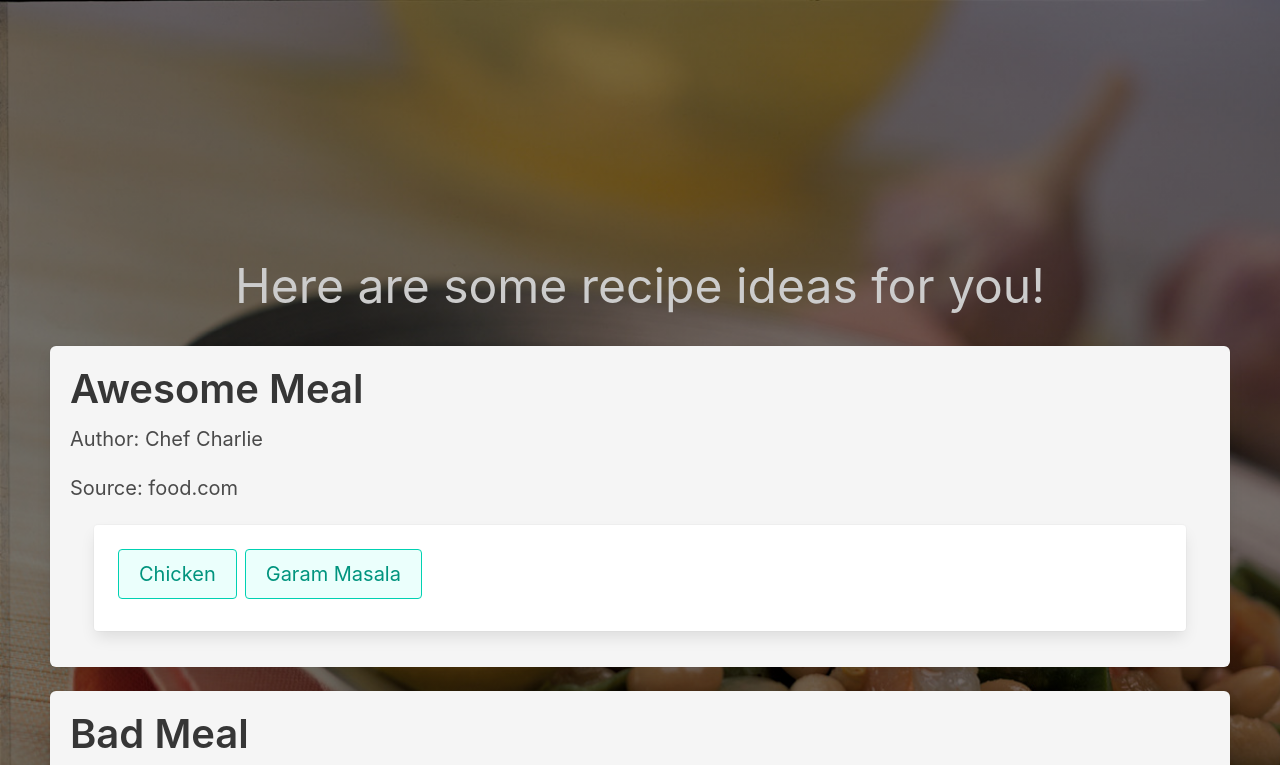
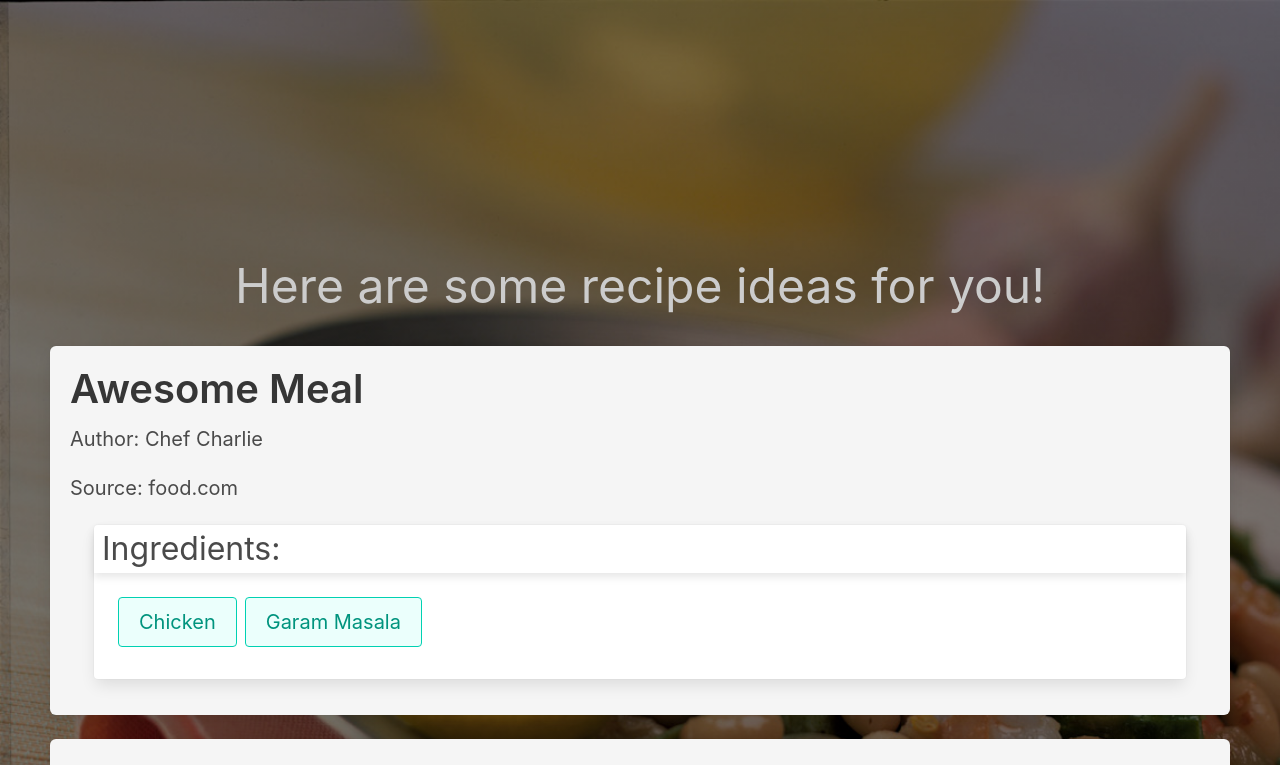
Before and after one commit to arwalton/recipe-app, a React (Create React App) app in the folder front_end/: page /results in a window 1280 px wide. Shown: the top 765 px of the page. Built offline with nearby package versions, Linux system fonts and the light colour scheme.

Commit message:
Add ingredients without a group to Miscellaneous category

```diff
--- a/front_end/src/components/IngredientGroupList.js
+++ b/front_end/src/components/IngredientGroupList.js
@@ -17,29 +17,24 @@ class IngredientGroupList extends React.Component{
             let lastGroup = null;
             const SORTEDINGREDIENTS = JSON.parse(JSON.stringify([...this.props.ingredients]))
             SORTEDINGREDIENTS.sort((a,b)=> {
-                if(a.foodgroup < b.foodgroup) {return -1}
-                if(b.foodgroup > b.foodgroup) {return 1}
+                if(a.group < b.group) {return -1}
+                if(b.group > b.group) {return 1}
                 return 0
             });
 
-            console.log("SORTEDINGREDIENTS:\n" + SORTEDINGREDIENTS);
-
-            for(const ingredient of SORTEDINGREDIENTS){
-                console.log(ingredient.foodgroup);
-            }
         for(const ingredient of SORTEDINGREDIENTS){
-            if(ingredient.foodgroup !== lastGroup){
+            if(ingredient.group !== lastGroup){
                 GROUPS.push(
                     <IngredientList
-                        foodgroup={ingredient.foodgroup}
+                        group={ingredient.group}
                         ingredients={SORTEDINGREDIENTS}
                         filterText={this.props.filterText}
-                        key={ingredient.foodgroup}
+                        key={ingredient.group}
                         onIngredientChange={this.props.onIngredientChange}
                         />
                 )
             }
-            lastGroup = ingredient.foodgroup;
+            lastGroup = ingredient.group;
         };
 
         return(
--- a/front_end/src/components/IngredientList.js
+++ b/front_end/src/components/IngredientList.js
@@ -4,7 +4,7 @@ import '../styles/style.css';
 
 //IngredientsGroupList sends group and ingredients as a prop
 /**
- * @param foodgroup - A string representing the ingredient group
+ * @param group - A string representing the ingredient group
  * @param ingredients - An array of ingredient objects
  * @param filterText - A string of text used to filter ingredients
  * @param onIngredientChange - A function to pass to the Ingredient components
@@ -22,11 +22,11 @@ class IngredientList extends React.Component{
             if(ingredient.name.toLowerCase().indexOf(filterText) === -1){
                 return;
             }
-            if(ingredient.foodgroup === this.props.foodgroup || this.props.foodgroup === "Ingredients:"){
+            if(ingredient.group === this.props.group || this.props.group === "Ingredients:"){
                 INGREDIENTS.push(
                     <Ingredient
                         name={ingredient.name}
-                        group={ingredient.foodgroup}
+                        group={ingredient.group}
                         id={ingredient.id}
                         key={ingredient.id.toString()}
                         onIngredientChange={this.props.onIngredientChange}
@@ -35,10 +35,16 @@ class IngredientList extends React.Component{
                 )
             }
         });
+        let group;
+        if(this.props.group == ""){
+            group = "Miscellaneous"
+        }else{
+            group = this.props.group;
+        }
 
         return(
         <div className={"card m-5"}>
-            <h2 className={"card-header is-size-3 pl-2"}>{this.props.foodgroup}</h2>
+            <h2 className={"card-header is-size-3 pl-2"}>{group}</h2>
             <div className={"card-content buttons"}>
                 {INGREDIENTS}
             </div>
```
